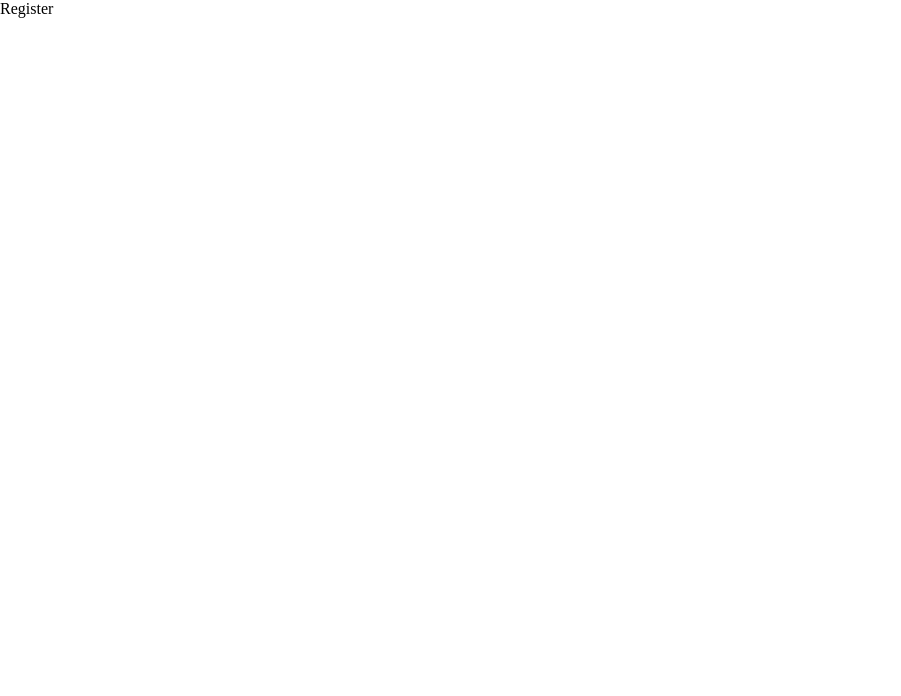
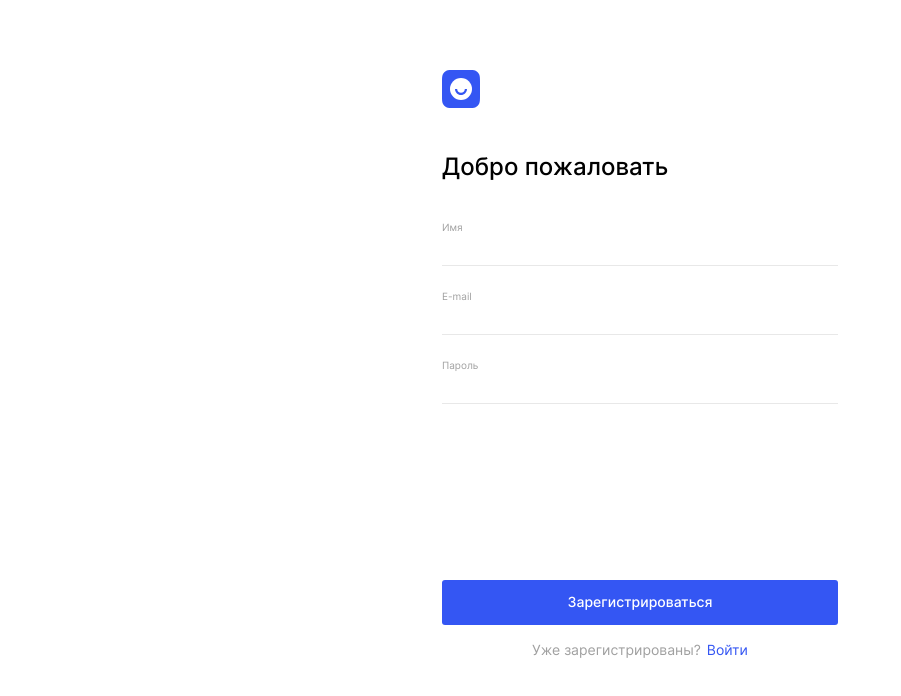
Before and after one commit to Ales-fox/movies-explorer-frontend, a React (Create React App) app: page /signup in a window 1280 px wide. Shown: the top 696 px of the page, without its empty margins (0-901 px from the left). Built offline with nearby package versions, Linux system fonts and the light colour scheme.

Commit message:
Реализована верстка Регистрации и Авторизации

```diff
--- a/src/components/Login/Login.js
+++ b/src/components/Login/Login.js
@@ -1,7 +1,38 @@
+import React, { useState } from 'react';
+import  SignForm from "../SignForm/SignForm";
+
 function Login(props) {
+    const [value, setValue] = useState({ email: '', password: ''});
+
+    function handleChangeValue(e) {
+        setValue(old => ({
+            ...old,
+            [e.target.name]: e.target.value
+        }));
+    };
+
+    const handleSubmit = (e) => {
+        e.preventDefault();
+
+        const { email, password } = value;
+
+        /*props.onLogin(email, password)
+            .then(() => {
+                setValue(initValues);
+            })*/ //Нет такого свойства пока
+    };
+
     return (
-        <main className=''>Login
-        </main>
+            <SignForm
+                header='Рады видеть'
+                buttonTitle='Войти'
+                textUnderSubmit='Еще не зарегистрированы?'
+                link='/signup'
+                linkText='Регистрация'
+                onSubmit={handleSubmit}
+                onChange={handleChangeValue}
+                value={value}
+            />
     )
 }
 
--- a/src/components/Register/Register.js
+++ b/src/components/Register/Register.js
@@ -1,7 +1,39 @@
+import React, { useState } from 'react';
+import  SignForm from "../SignForm/SignForm";
+
 function Register(props) {
+    const [value, setValue] = useState({ email: '', password: '', name: '' }); //Создаем переменную для инпутов
+
+    // Управление инпутами
+    function handleChangeValue(e) {
+        setValue(old => ({
+            ...old,
+            [e.target.name]: e.target.value
+        }));
+    };
+
+    const handleSubmit = (e) => {
+        e.preventDefault();
+        const { email, password, name } = value;
+        /*props.onRegister(email, password, name);*/ //Пока нет такой функции
+    };
+
     return (
-        <main className=''>Register
-        </main>
+        <>
+            <SignForm
+                header='Добро пожаловать'
+                buttonTitle='Зарегистрироваться'
+                textUnderSubmit='Уже зарегистрированы?'
+                link='/signin'
+                linkText='Войти'
+                onSubmit={handleSubmit}
+                onChange={handleChangeValue}
+                value={value}>
+                    <label htmlFor="name" className='label'>Имя</label>
+                    <input type="text" id='name' className='input_signForm input' name='name' onChange={handleChangeValue} value={value.name} required/>
+                    <span className={`input-error input-error_name`}></span>
+            </SignForm>
+        </>
     )
 }
 
--- /dev/null
+++ b/src/components/SignForm/SignForm.js
@@ -0,0 +1,30 @@
+import React from 'react';
+import { Link } from 'react-router-dom';
+
+import logo from "../../images/logo.svg";
+
+function SignForm(props) {
+    const { header, onSubmit, onChange, value, buttonTitle, textUnderSubmit, link, linkText, children } = props;
+
+    return (
+        <>
+        <main className='pageSignForm'>
+            <img className='signForm_logo' src={logo} alt='logo'/>
+            <h1 className="signForm_header">{header}</h1>
+            <form className="signForm" onSubmit={onSubmit}>
+                <>{children}</>
+                <label htmlFor="email" className='label'>E-mail</label>
+                <input type="email" id='email' className='input_signForm input' name='email'  onChange={onChange} value={value.email} required></input>
+                <span className="input-error input-error_email"></span>
+                <label htmlFor="password" className='label'>Пароль</label>
+                <input type="password" id='password' className='input_signForm input' name='password' onChange={onChange} value={value.password} required></input>
+                <span className="input-error input-error_password"></span>
+                <button className="button button-submit" type="submit" >{buttonTitle}</button>
+            </form>
+                <p className='signForm__text'>{textUnderSubmit}<Link className='signForm__link link' to={link}>{linkText}</Link></p>
+        </main>
+        </>
+    )
+}
+
+export default SignForm;
--- a/src/index.css
+++ b/src/index.css
@@ -394,3 +394,116 @@ p, h1, h2, h3, h4 {
 .footer__site:first-of-type{
   margin-right: 20px;
 }
+
+/*Register and Login*/
+.pageSignForm{
+  padding: 70px 442px;
+}
+.signForm{
+  display: flex;
+  position: relative;
+  flex-direction: column;
+}
+.signForm_logo{
+  margin-bottom: 40px;
+}
+
+.signForm_header{
+  margin-bottom: 40px;
+  font-family: 'Inter';
+  font-style: normal;
+  font-weight: 500;
+  font-size: 24px;
+  line-height: 29px;
+}
+
+.label{
+  color: #A0A0A0;
+  margin-bottom: 5px;
+  font-family: 'Inter';
+  font-style: normal;
+  font-weight: 400;
+  font-size: 10px;
+  line-height: 12px;
+}
+
+.input{
+  margin: 0;
+  padding: 0;
+  border: none;
+}
+
+.input:hover{
+  border-bottom: 1px solid #3456F3;
+}
+
+.input:focus-visible{
+  outline: none;
+}
+
+.input_signForm{
+  border-bottom: 1px solid #E8E8E8;
+  padding-bottom: 10px;
+  margin-bottom: 24px;
+  font-family: 'Inter';
+  font-style: normal;
+  font-weight: 400;
+  font-size: 14px;
+  line-height: 17px;
+}
+
+.input-error{
+  position: absolute;
+  width: 100%;
+  top: 18px;
+  color: #EE3465;
+  overflow: hidden;
+  text-overflow: ellipsis;
+  font-family: 'Inter';
+  font-style: normal;
+  font-weight: 400;
+  font-size: 10px;
+  line-height: 12px
+}
+
+.input-error_name{
+  top: 51px;
+}
+
+.input-error_email{
+  top: 120px;
+}
+
+.input-error_password{
+  top: 189px;
+}
+
+.button-submit{
+  border: none;
+  color: white;
+  padding-top: 13px;
+  padding-bottom: 15px;
+  margin-top: 152px;
+  margin-bottom: 16px;
+  border-radius: 3px;
+  font-family: 'Inter';
+  font-style: normal;
+  font-weight: 500;
+  font-size: 14px;
+  line-height: 17px;
+}
+
+.signForm__text{
+  text-align: center;
+  color: #A0A0A0;
+  font-family: 'Inter';
+  font-style: normal;
+  font-weight: 400;
+  font-size: 14px;
+  line-height: 17px;
+}
+
+.signForm__link{
+  margin-left: 6px;
+  color: #3456F3;
+}
```
Also changed, not shown: src/components/App/App.js (+1 -18 lines).
